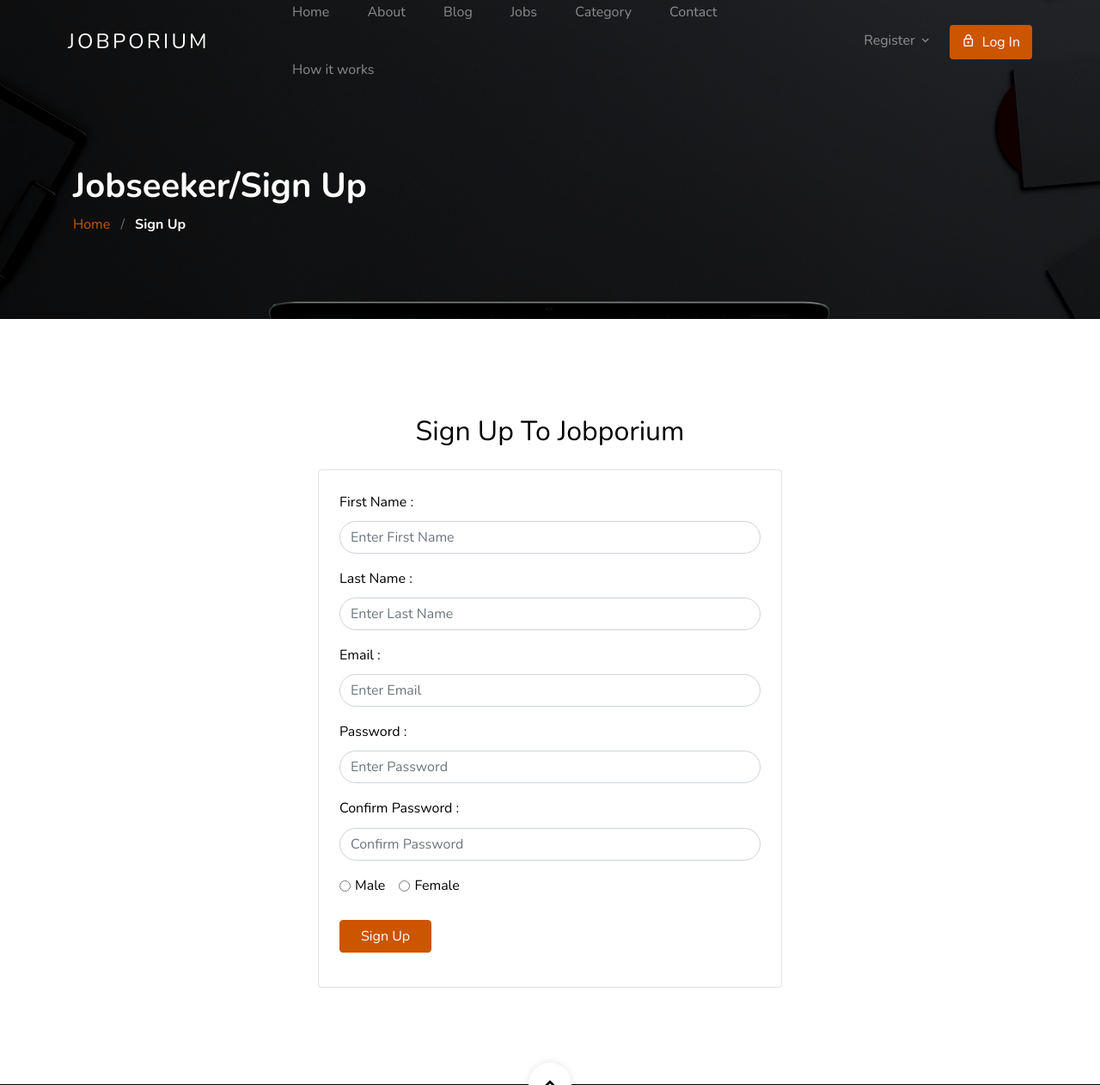
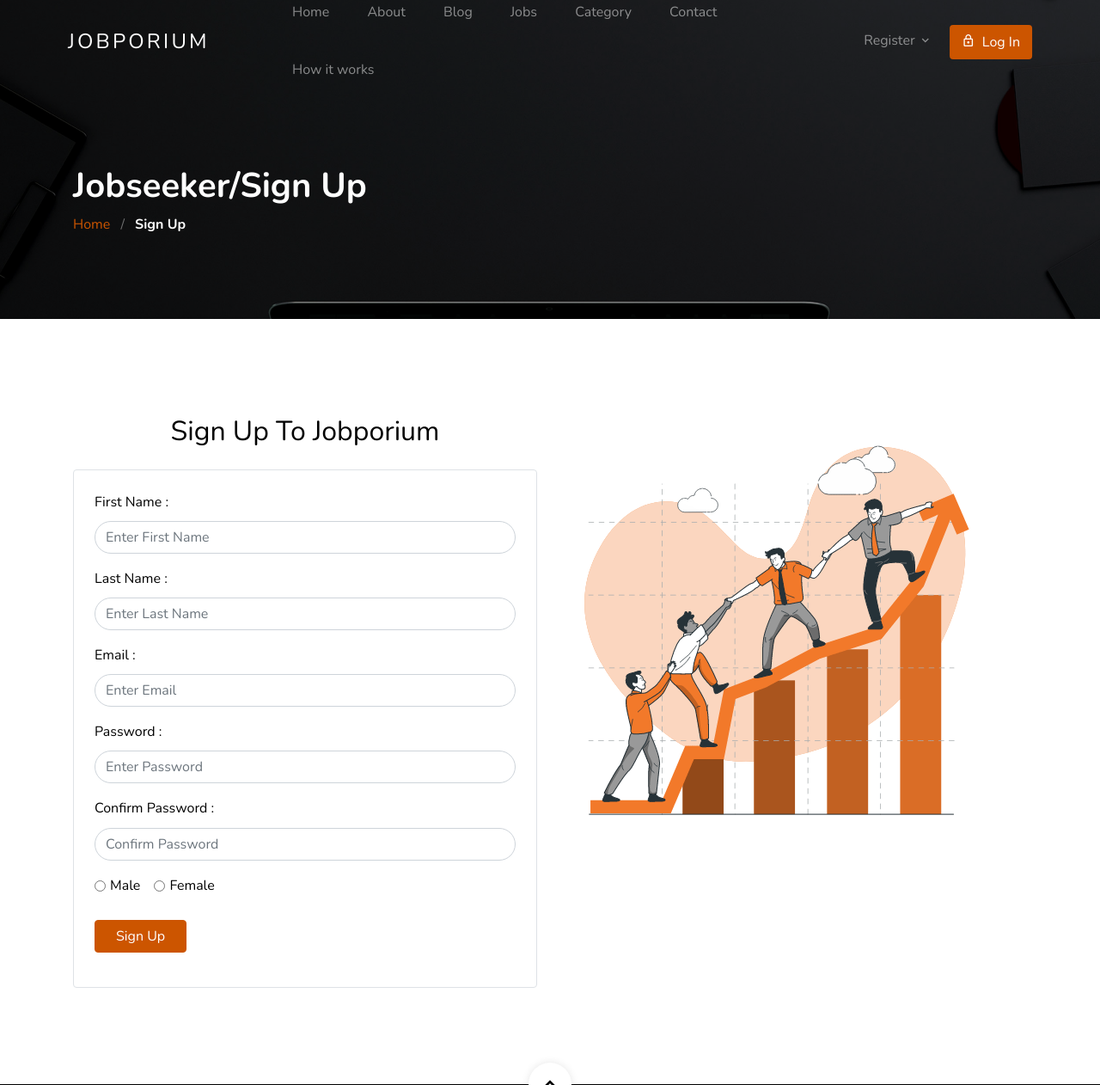
Before and after one commit to kathrinesathi/Jobporium, a Django app: page /employee/register/ in a window 1280 px wide. Shown: the top 1262 px of the page at 86% size. Run offline with Django 3.2, Linux system fonts and the light colour scheme; some libraries are stand-ins or nearby versions; some web fonts are replaced.

Commit message:
pic allignment

```diff
--- a/template/account/employee-registration.html
+++ b/template/account/employee-registration.html
@@ -21,7 +21,10 @@
 <section class="site-section">
   <div class="container">
     <div class="row">
-      <div class="col-sm-6 mx-auto">
+      <div class="col-md-6 order-md-2 ml-md-auto">
+        <img src="{% static 'images/person_5.gif' %}" alt="Image" class="img-fluid mb-4 rounded">
+     </div>
+      <div class="col-sm-6">
         <h2 class="mb-4 text-center">Sign Up To Jobporium</h2>
         {% include 'messages.html' %}
 
--- a/template/account/employer-registration.html
+++ b/template/account/employer-registration.html
@@ -21,7 +21,10 @@
 <section class="site-section">
   <div class="container">
     <div class="row">
-      <div class="col-sm-6 mx-auto">
+      <div class="col-md-6">
+        <img src="{% static 'images/person_5.gif' %}" alt="Image" class="img-fluid mb-4 rounded">
+     </div>
+      <div class="col-sm-6 order-md-2 ml-md-auto">
         <h2 class="mb-4 text-center">Sign Up To Jobporium</h2>
         {% include 'messages.html' %}
 
--- a/template/account/login.html
+++ b/template/account/login.html
@@ -21,7 +21,10 @@
   <div class="container">
     <div class="row">
 
-      <div class="col-sm-6 mx-auto">
+      <div class="col-md-6">
+        <img src="{% static 'images/person_5.gif' %}" alt="Image" class="img-fluid mb-4 rounded">
+      </div>
+      <div class="col-sm-6 order-md-2 ml-md-auto">
 
         {% include 'messages.html' %}
 
--- a/template/jobapp/contactus.html
+++ b/template/jobapp/contactus.html
@@ -75,7 +75,7 @@
     </div>
 </section>
 <div>
-    <div class="row mt-5 justify-content-center">
+    <div class="row justify-content-center">
       <img src="{% static 'images/contact.gif' %}" alt="Free Website Template by Free-Template.co"
       class="img-fluid">
   </div>
--- a/template/jobapp/index.html
+++ b/template/jobapp/index.html
@@ -229,7 +229,7 @@
       <div class="row">
         <div class="col-lg-6 align-self-center text-center text-lg-left">
           <blockquote>
-            <p>&ldquo;Choose a job you love, and you will never have to work a day in your life. &rdquo;</p>
+            <p>&ldquo;Choose a job you love, and you will never have to work a day in your life.&rdquo;</p>
             <p><cite> &mdash;  Confucius</cite></p>
           </blockquote>
         </div>
```
